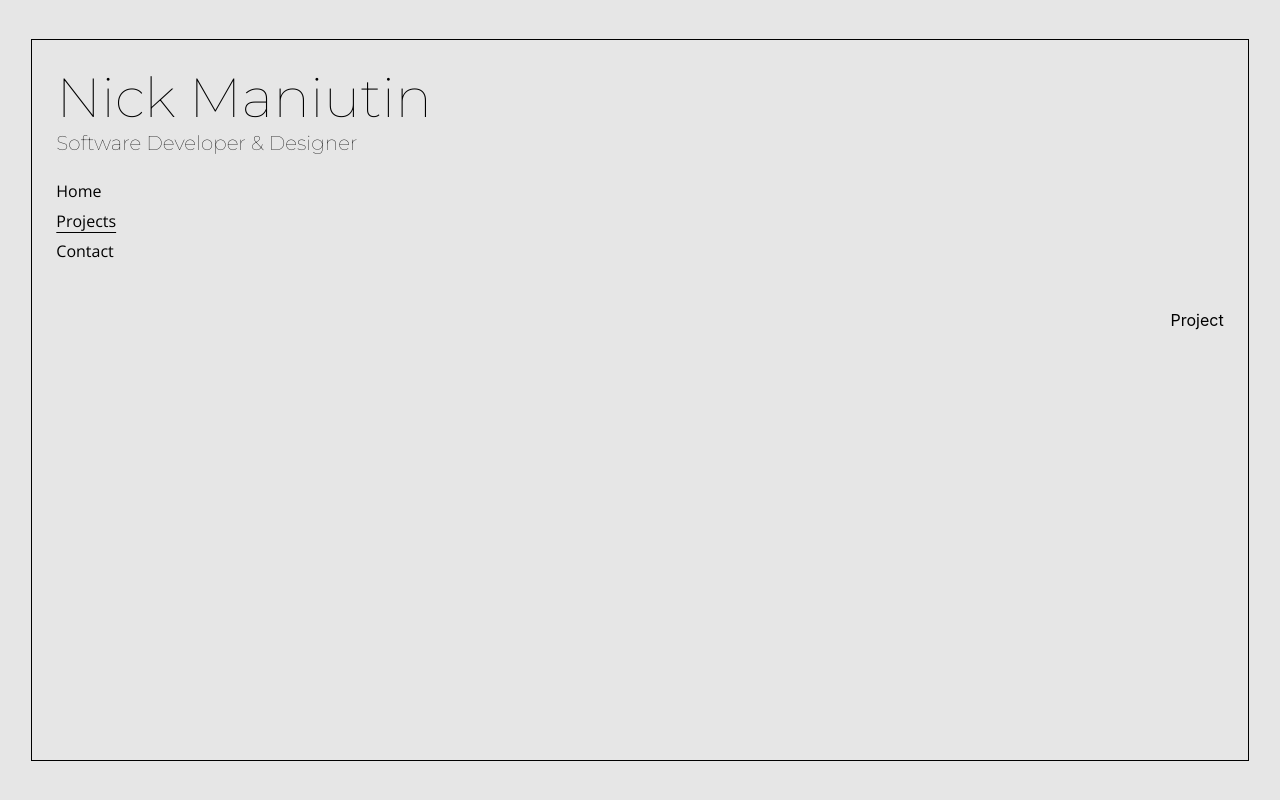
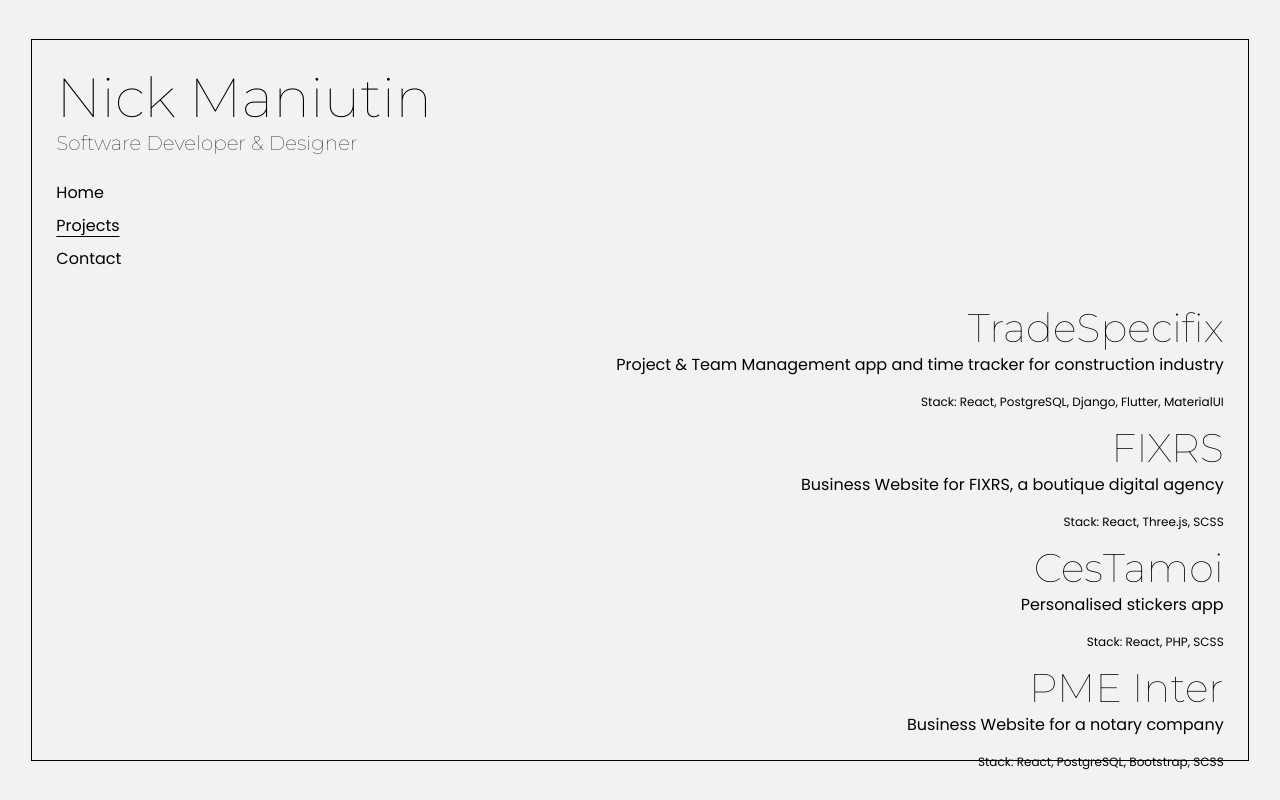
Before and after one commit to maniutin/portfolio, a React (Create React App) app: page /projects in a window 1280 px wide. Built offline with nearby package versions, Linux system fonts and the light colour scheme.

Commit message:
update layout and add styling

```diff
--- a/public/index.html
+++ b/public/index.html
@@ -27,7 +27,7 @@
     <link rel="preconnect" href="https://fonts.googleapis.com" />
     <link rel="preconnect" href="https://fonts.gstatic.com" crossorigin />
     <link
-      href="https://fonts.googleapis.com/css2?family=Montserrat:wght@100&family=Open+Sans&display=swap"
+      href="https://fonts.googleapis.com/css2?family=Montserrat:wght@100&family=Poppins:wght@400&display=swap"
       rel="stylesheet"
     />
     <title>Nick Maniutin</title>
--- a/src/App.css
+++ b/src/App.css
@@ -5,5 +5,16 @@
   justify-content: center;
   width: 100%;
   height: 100%;
-  background-color: #e6e6e6;
+  background-color: #f2f2f2;
+  font-family: "Poppins", sans-serif;
+  font-weight: 400;
+  font-style: normal;
+  font-variation-settings: "wdth" 100;
+  color: black;
+
+  a {
+    color: black;
+    text-decoration: none;
+    text-underline-offset: 0.3rem;
+  }
 }
--- a/src/components/Contact/Contact.scss
+++ b/src/components/Contact/Contact.scss
@@ -0,0 +1,13 @@
+.contact {
+  animation: fadeIn 2s;
+  text-align: end;
+}
+
+@keyframes fadeIn {
+  0% {
+    opacity: 0;
+  }
+  100% {
+    opacity: 1;
+  }
+}
--- a/src/components/Contact/Contact.tsx
+++ b/src/components/Contact/Contact.tsx
@@ -4,7 +4,10 @@ import "./Contact.scss";
 export default function Contact() {
   return (
     <article className="contact">
-      <p>Contact!</p>
+      <p>maniutin[at]gmail.com</p>
+      <a href="https://github.com/maniutin" target="_blank" rel="noreferrer">
+        GitHub
+      </a>
     </article>
   );
 }
--- a/src/components/Home/Home.scss
+++ b/src/components/Home/Home.scss
@@ -0,0 +1,13 @@
+.home {
+  text-align: end;
+  animation: fadeIn 2s;
+}
+
+@keyframes fadeIn {
+  0% {
+    opacity: 0;
+  }
+  100% {
+    opacity: 1;
+  }
+}
--- a/src/components/Home/Home.tsx
+++ b/src/components/Home/Home.tsx
@@ -4,7 +4,38 @@ import "./Home.scss";
 export default function Home() {
   return (
     <article className="home">
-      <p>Home!</p>
+      <p>Toronto-based Software Developer & Designer</p>
+      <p>Passionate about all things code</p>
+      <p>Enthusiastic about UI/UX and web design </p>
+      <p>
+        <a
+          href="https://soundcloud.com/kettlewhistle"
+          target="_blank"
+          rel="noreferrer"
+          style={{ textDecoration: "underline" }}
+        >
+          Musician
+        </a>
+        ,{" "}
+        <a
+          href="https://oddboll.com/"
+          target="_blank"
+          rel="noreferrer"
+          style={{ textDecoration: "underline" }}
+        >
+          music blogger
+        </a>{" "}
+        and{" "}
+        <a
+          href="https://gasolineradio.com/shows/odd-hour"
+          target="_blank"
+          rel="noreferrer"
+          style={{ textDecoration: "underline" }}
+        >
+          radio show host
+        </a>
+        .
+      </p>
     </article>
   );
 }
--- a/src/components/Main/Main.scss
+++ b/src/components/Main/Main.scss
@@ -2,26 +2,23 @@
   border: 1px solid black;
   width: 95vw;
   height: 90vh;
+  animation: fadeIn 2s;
 }
 
 .intro {
   margin: 2%;
-}
-
-.name {
   font-family: "Montserrat", sans-serif;
   font-optical-sizing: auto;
   font-weight: 100;
   font-style: normal;
   font-size: 55px;
+}
+
+.name {
   margin: 0;
 }
 
 .title {
-  font-family: "Montserrat", sans-serif;
-  font-optical-sizing: auto;
-  font-weight: 100;
-  font-style: normal;
   font-size: 20px;
   margin: 0;
 }
@@ -32,3 +29,12 @@
   justify-content: flex-end;
   margin: 2%;
 }
+
+@keyframes fadeIn {
+  0% {
+    opacity: 0;
+  }
+  100% {
+    opacity: 1;
+  }
+}
--- a/src/components/Nav/Nav.scss
+++ b/src/components/Nav/Nav.scss
@@ -5,17 +5,5 @@
 }
 
 .nav-link {
-  font-family: "Open Sans", sans-serif;
-  font-optical-sizing: auto;
-  font-weight: 400;
-  font-style: normal;
-  font-variation-settings: "wdth" 100;
-  color: black;
   margin-bottom: 1vh;
-
-  a {
-    color: black;
-    text-decoration: none;
-    text-underline-offset: 0.3rem;
-  }
 }
--- a/src/components/Projects/Projects.scss
+++ b/src/components/Projects/Projects.scss
@@ -0,0 +1,35 @@
+.projects {
+  animation: fadeIn 2s;
+  overflow: scroll;
+  height: 60vh;
+
+  .project-entry {
+    text-align: end;
+
+    .project-link {
+      font-family: "Montserrat", sans-serif;
+      font-optical-sizing: auto;
+      font-weight: 100;
+      font-style: normal;
+      font-size: 40px;
+    }
+
+    .project-description {
+      margin-top: 0;
+    }
+
+    .project-stack {
+      font-size: 12px;
+      margin-top: 0;
+    }
+  }
+}
+
+@keyframes fadeIn {
+  0% {
+    opacity: 0;
+  }
+  100% {
+    opacity: 1;
+  }
+}
--- a/src/components/Projects/Projects.tsx
+++ b/src/components/Projects/Projects.tsx
@@ -1,10 +1,53 @@
 import React from "react";
 import "./Projects.scss";
+
+const projects = [
+  {
+    title: "TradeSpecifix",
+    url: "https://tradespecifix.com/",
+    description:
+      "Project & Team Management app and time tracker for construction industry",
+    stack: "React, PostgreSQL, Django, Flutter, MaterialUI",
+  },
+  {
+    title: "FIXRS",
+    url: "https://fixrs.ca/",
+    description: "Business Website for FIXRS, a boutique digital agency",
+    stack: "React, Three.js, SCSS",
+  },
+  {
+    title: "CesTamoi",
+    url: "https://cestamoi.ca/",
+    description: "Personalised stickers app",
+    stack: "React, PHP, SCSS",
+  },
+  {
+    title: "PME Inter",
+    url: "https://pmeinter.com/",
+    description: "Business Website for a notary company",
+    stack: "React, PostgreSQL, Bootstrap, SCSS",
+  },
+];
 
 export default function Projects() {
   return (
     <article className="projects">
-      <p>Project</p>
+      {projects.map((project, index) => {
+        return (
+          <article className="project-entry" key={index}>
+            <a
+              href={project.url}
+              target="_blank"
+              className="project-link"
+              rel="noreferrer"
+            >
+              {project.title}
+            </a>
+            <p className="project-description">{project.description}</p>
+            <p className="project-stack">Stack: {project.stack}</p>
+          </article>
+        );
+      })}
     </article>
   );
 }
```
